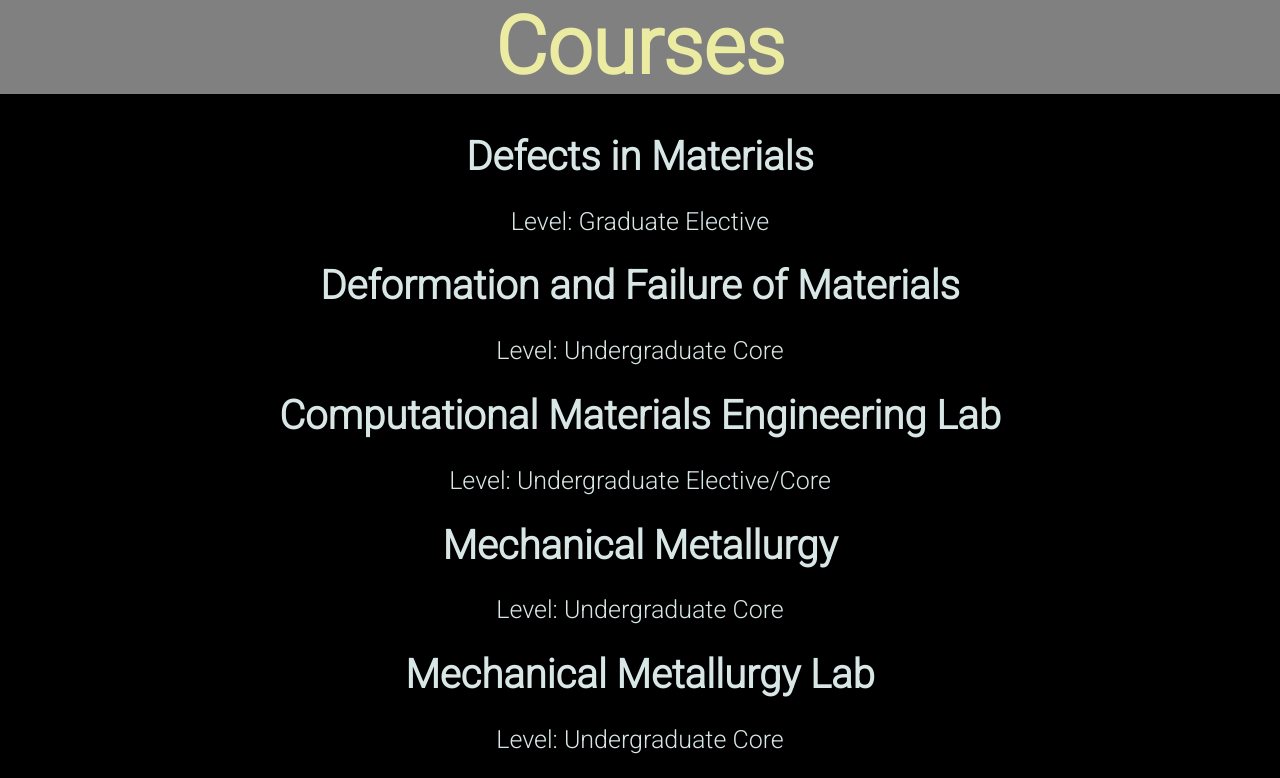
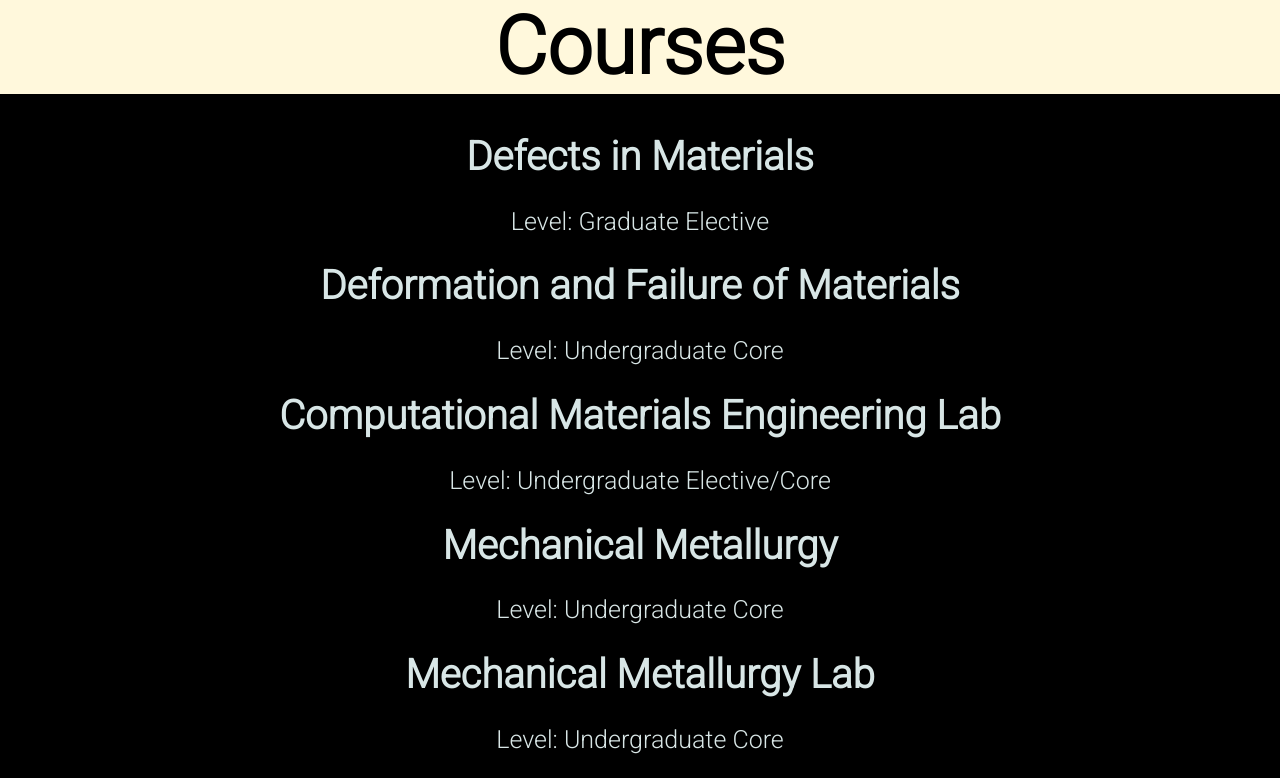
Before and after one commit to mohith-git/git-sample2, a plain HTML site: page index.html in a window 1280 px wide. Shown: the top 778 px of the page. Drawn offline with Linux system fonts and the light colour scheme.

Commit message:
Update teach.css

```diff
--- a/teach.css
+++ b/teach.css
@@ -25,8 +25,8 @@ font-weight: bolder;
 
 #static{
 font-family: Roboto;
-background-color:grey;
-color: rgb(235, 236, 162);
+background-color: cornsilk;
+color: black;
 width: 100vw;
 height: auto;
 text-align: center;
```
